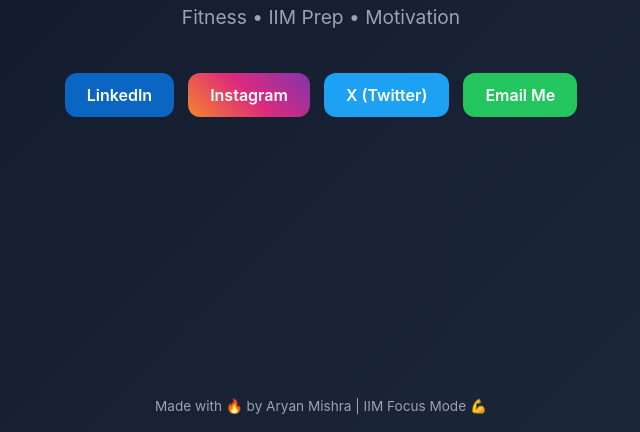
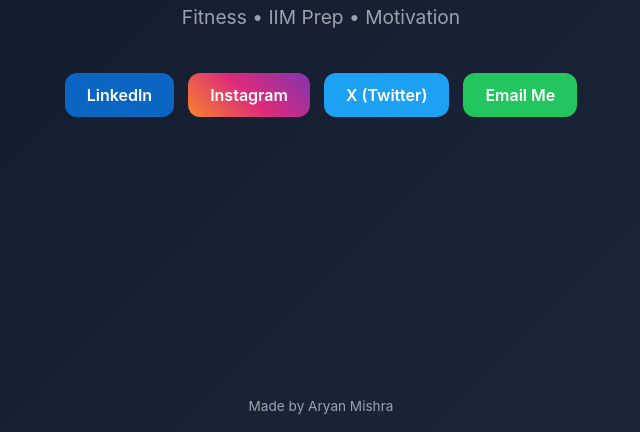
Before and after one commit to aryanmishravns/aryanmishravns.github.io, a plain HTML site: page index.html in a window 1280 px wide. Shown: the part 368-800 px from the top of the page, without its empty margins (319-959 px from the left). Drawn offline with Linux system fonts and the light colour scheme.

Commit message:
Update index.html

```diff
--- a/index.html
+++ b/index.html
@@ -106,6 +106,6 @@
     <a href="mailto:aryanmishra191817@gmail.com" target="_blank" class="email">Email Me</a>
   </div>
 
-  <footer>Made with 🔥 by Aryan Mishra | IIM Focus Mode 💪</footer>
+  <footer>Made by Aryan Mishra </footer>
 </body>
 </html>
```
